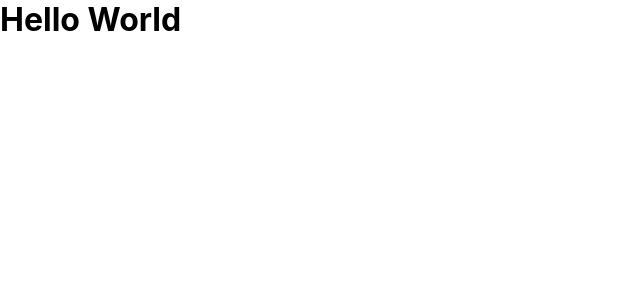
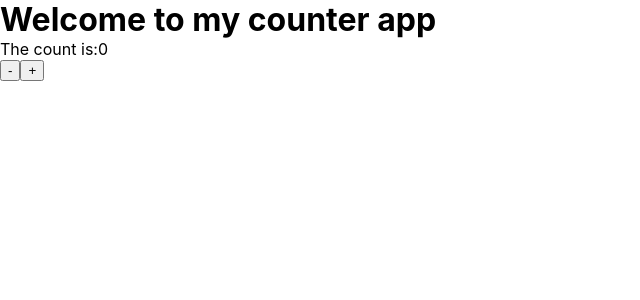
Before and after one commit to gbemio/my-first-app, a React (Create React App) app: page / in a window 1280 px wide. Shown: the top 300 px of the page, without its empty margins (0-640 px from the left). Built offline with nearby package versions, Linux system fonts and the light colour scheme.

Commit message:
Introduction to state

```diff
--- a/src/App.jsx
+++ b/src/App.jsx
@@ -1,16 +1,46 @@
+import React, {useState} from 'react';
+
+function App() {
+const [count, setCount] = useState(0);
+const [name, setName] = useState('Seyi')
+
+const increment = () => {
+  setCount(count + 1)
+};
+
+const decrement = () => {
+  setCount(count - 1);
+}
+  return (
+    <div>
+      <h1>Welcome to my counter app</h1>
+      <p>The count is:{count}</p>
+      <button onClick={decrement}>-</button>
+      <button onClick={increment}>+</button>
+    </div>
+  )
+}
+
+export default App
+
+
+
 // class based component
 
-import React from 'react'
- function App () {
-    return (
-      <div>
-       <h1>Hello World</h1>
-      </div>
-    )
-  }
+// import React, { Component } from 'react'
 
+// export default class App extends Component {
+//   render() {
+//     return (
+//       <div>
 
-export default App;
+//       </div>
+//     )
+//   }
+// }
+
+// export default App;
+
 
 // import './App.css';
 // import Header from "./Header";
--- /dev/null
+++ b/src/AppClass.jsx
@@ -0,0 +1,35 @@
+import React, { Component } from 'react'
+
+export default class AppClass extends Component {
+   constructor(props) {
+       super(props)
+
+       this.state = {
+           count: 0,
+       }
+   }
+
+    increment = () => {
+        this.setState((previousState) => ({
+            count: previousState.count + 1
+        }));
+
+      };
+
+      decrement = () => {
+        this.setState((previousState) => ({
+            count: previousState.count - 1
+        }));
+      }
+
+  render() {
+    return (
+      <div>
+        <h1>Welcome to my counter app</h1>
+      <p>The count is:{this.state.count}</p>
+      <button onClick={this.decrement}>-</button>
+      <button onClick={this.increment}>+</button>
+      </div>
+    )
+  }
+}
--- a/src/index.js
+++ b/src/index.js
@@ -1,7 +1,7 @@
 import React from 'react';
 import ReactDOM from 'react-dom/client';
 import './index.css';
-import App from './App';
+import App from './AppClass';
 // import reportWebVitals from './reportWebVitals';
 
 const root = ReactDOM.createRoot(document.getElementById('root'));
```
